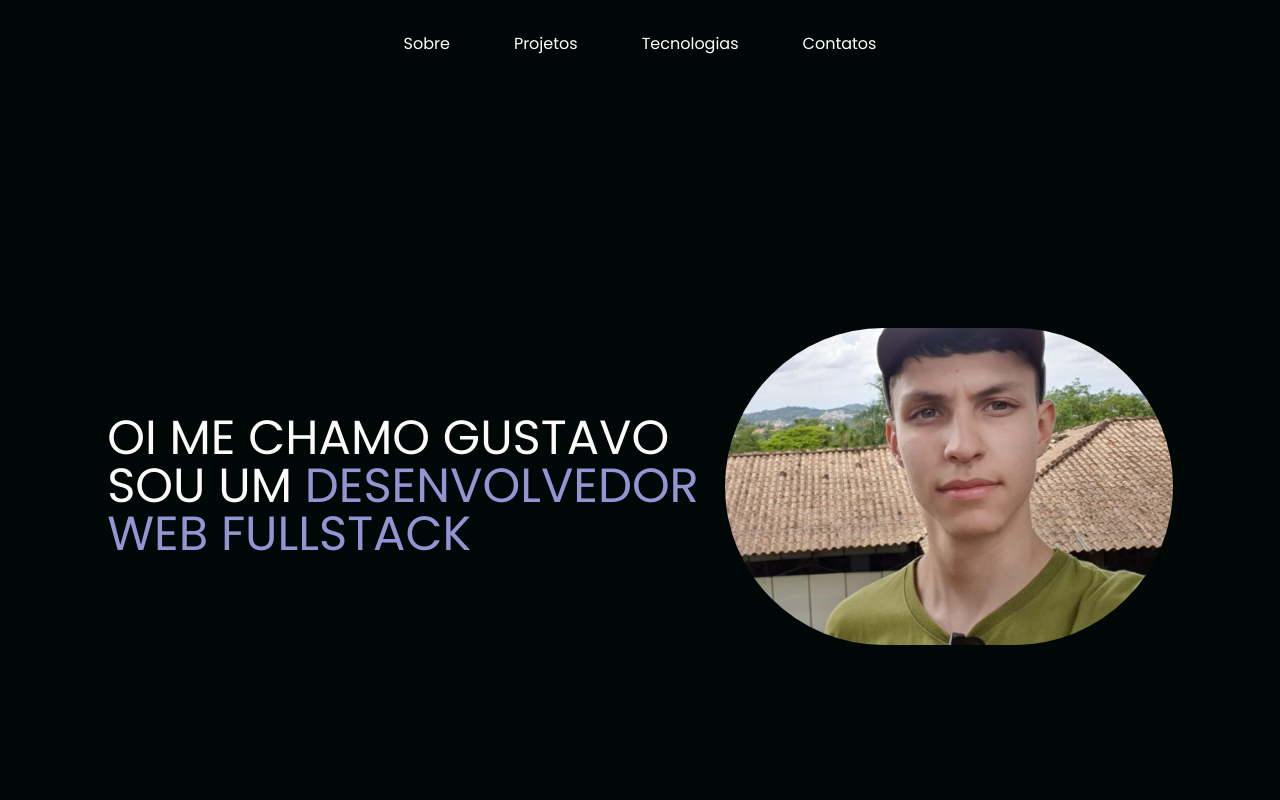
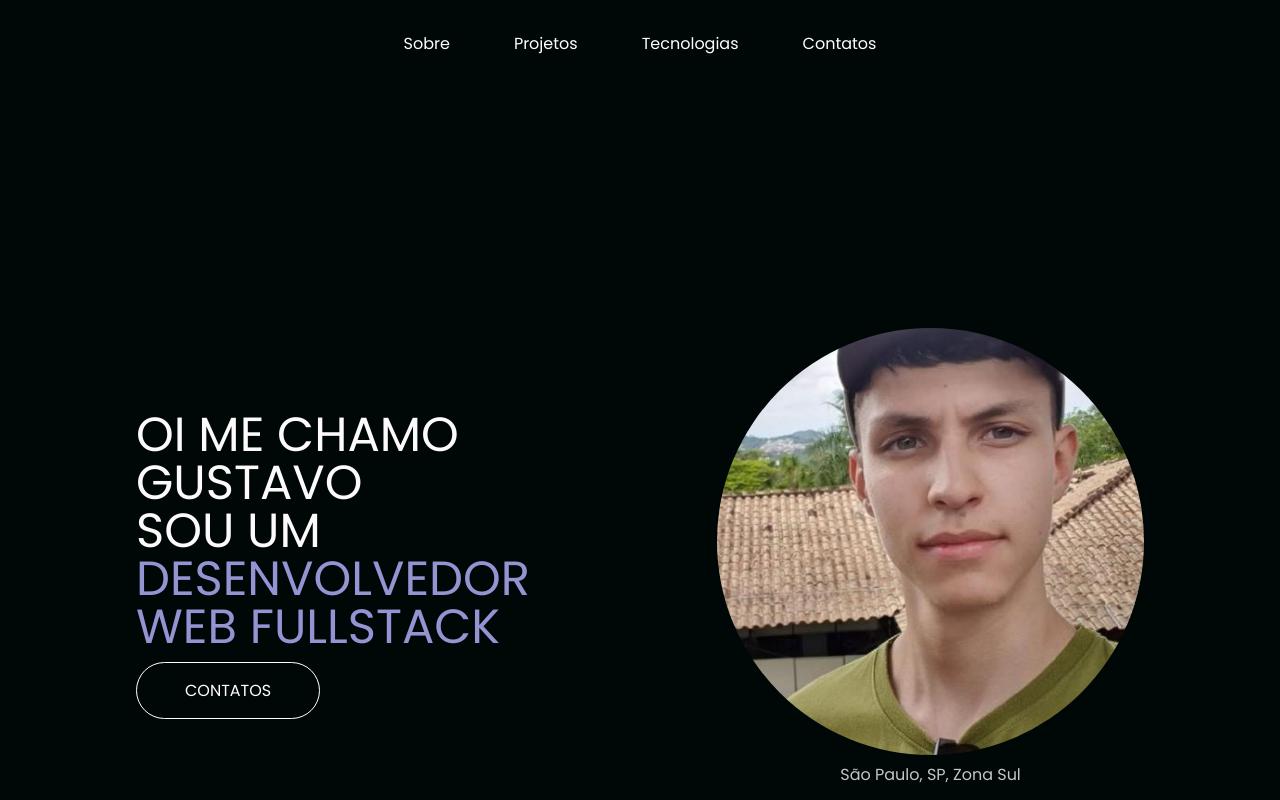
Before and after one commit to GustavoMSandoval/Portfolio, a React (Vite) app: page / in a window 1280 px wide. Shown: the top 800 px of the page. Built offline with nearby package versions, Linux system fonts and the light colour scheme.

Commit message:
fix: Modificando about e refatorando algumas classes

```diff
--- a/src/components/sections/About.jsx
+++ b/src/components/sections/About.jsx
@@ -1,12 +1,18 @@
 export const AboutSection = () => {
     return (
         <section id="about">
-                <div className="flex flex-col lg:flex-row justify-center items-center gap-6.5">
-                    <div>
-                        <h2>OI ME CHAMO GUSTAVO <br /> SOU UM <span>DESENVOLVEDOR</span> <br /> <span>WEB FULLSTACK</span></h2>
+                <div className="section-container flex flex-col-reverse lg:flex-row justify-center items-center gap-8">
+                    <div className="flex flex-col gap-7">
+                        <div>
+                            <h1>OI ME CHAMO GUSTAVO <br /> SOU UM <span>DESENVOLVEDOR</span> <br /> <span>WEB FULLSTACK</span></h1>
+                        </div>
+                        <div>
+                            <a href="#contacts" className="btn-primary">contatos</a>
+                        </div>
                     </div>
-                    <div className="w-[35vw]">
-                        <img className="rounded-full" src="/foto_bonita.jpg" alt="" />
+                    <div className="flex flex-col items-center gap-2">
+                        <img className="rounded-full mb-1" src="/foto_bonita.jpg" alt="" />
+                        <p>São Paulo, SP, Zona Sul</p>
                     </div>
                 </div>
         </section>
--- a/src/index.css
+++ b/src/index.css
@@ -19,6 +19,16 @@ body {
   background-color: var(--escuro);
   color: var(--claro);
   font-family: 'Poppins', sans-serif;
+}
+
+h1, h2 {
+  text-transform: uppercase;
+  font-size: 3rem;
+  line-height: 1;
+}
+
+@media (max-width: 1400px) {
+
 }
 
 ul {
@@ -45,6 +55,10 @@ p {
   color: var(--cinza-claro);
 }
 
+.text-primary {
+  color: var(--roxo);
+}
+
 button {
 
   padding: 2rem;
@@ -55,8 +69,46 @@ button {
 
 }
 
+.btn-primary {
+  border-radius: 30px;
+  width: fit-content;
+  padding: 1rem 3rem;
+  border: 1px solid;
+  transition: ease-in-out .5s;
+  text-transform: uppercase;
+
+  &:hover {
+    color: var(--claro);
+    border-color: var(--roxo);
+    background-color: var(--roxo);
+  }
+}
+
+.btn-secondary {
+  border-radius: 30px;
+  width: fit-content;
+  padding: 1rem 3rem;
+  border: 1px solid;
+  transition: ease-in-out .5s;
+
+  &:hover {
+    background-color: var(--claro);
+  }
+}
+
 span {
   color:var(--roxo);
+}
+
+.section-container {
+  margin: auto;
+  width: 73.5%;
+}
+
+@media (max-width: 1490px) {
+  .section-container {
+    width: 90%;
+  }
 }
 
 section {
@@ -68,19 +120,6 @@ section {
 nav {
   z-index: 999;
 }
-
-h1 {
-  text-transform: uppercase;
-  font-size: 6rem;
-  line-height: 1;
-}
-
-h2 {
-  text-transform: uppercase;
-  font-size: 3rem;
-  line-height: 1;
-}
-
 
 footer {
   background-color: var(--cinza-escuro);
```
Also changed, not shown: public/foto_bonita.jpg.
